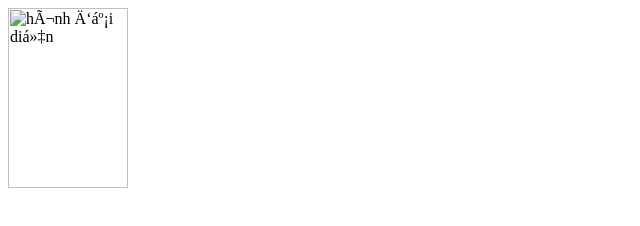
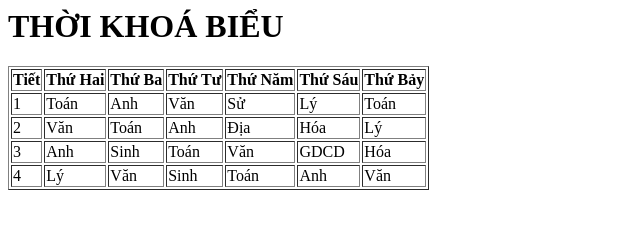
Before and after one commit to meo-11/meomeo, a plain HTML site: page index.html in a window 1280 px wide. Shown: the whole page, without its empty margins (0-640 px from the left). Drawn offline with Linux system fonts and the light colour scheme.

Commit message:
Update index.html with UTF-8 charset and table

```diff
--- a/index.html
+++ b/index.html
@@ -1,6 +1,62 @@
 <html>
   <head>
-    <meta charset="UFT-8">
+    <meta charset="utf-8">
+    <title>Thời Khoá Biểu</title>
   </head>
   <body>
-    <img src="images/ChatGPT_Imange.png" alt="hình đại diện" width="120" height="180">
+    <h1>THỜI KHOÁ BIỂU</h1>
+
+    <table border="1">
+      <tr>
+        <th>Tiết</th>
+        <th>Thứ Hai</th>
+        <th>Thứ Ba</th>
+        <th>Thứ Tư</th>
+        <th>Thứ Năm</th>
+        <th>Thứ Sáu</th>
+        <th>Thứ Bảy</th>
+      </tr>
+
+      <tr>
+        <td>1</td>
+        <td>Toán</td>
+        <td>Anh</td>
+        <td>Văn</td>
+        <td>Sử</td>
+        <td>Lý</td>
+        <td>Toán</td>
+      </tr>
+
+      <tr>
+        <td>2</td>
+        <td>Văn</td>
+        <td>Toán</td>
+        <td>Anh</td>
+        <td>Địa</td>
+        <td>Hóa</td>
+        <td>Lý</td>
+      </tr>
+
+      <tr>
+        <td>3</td>
+        <td>Anh</td>
+        <td>Sinh</td>
+        <td>Toán</td>
+        <td>Văn</td>
+        <td>GDCD</td>
+        <td>Hóa</td>
+      </tr>
+
+      <tr>
+        <td>4</td>
+        <td>Lý</td>
+        <td>Văn</td>
+        <td>Sinh</td>
+        <td>Toán</td>
+        <td>Anh</td>
+        <td>Văn</td>
+      </tr>
+    </table>
+
+  </body>
+</html>
```
